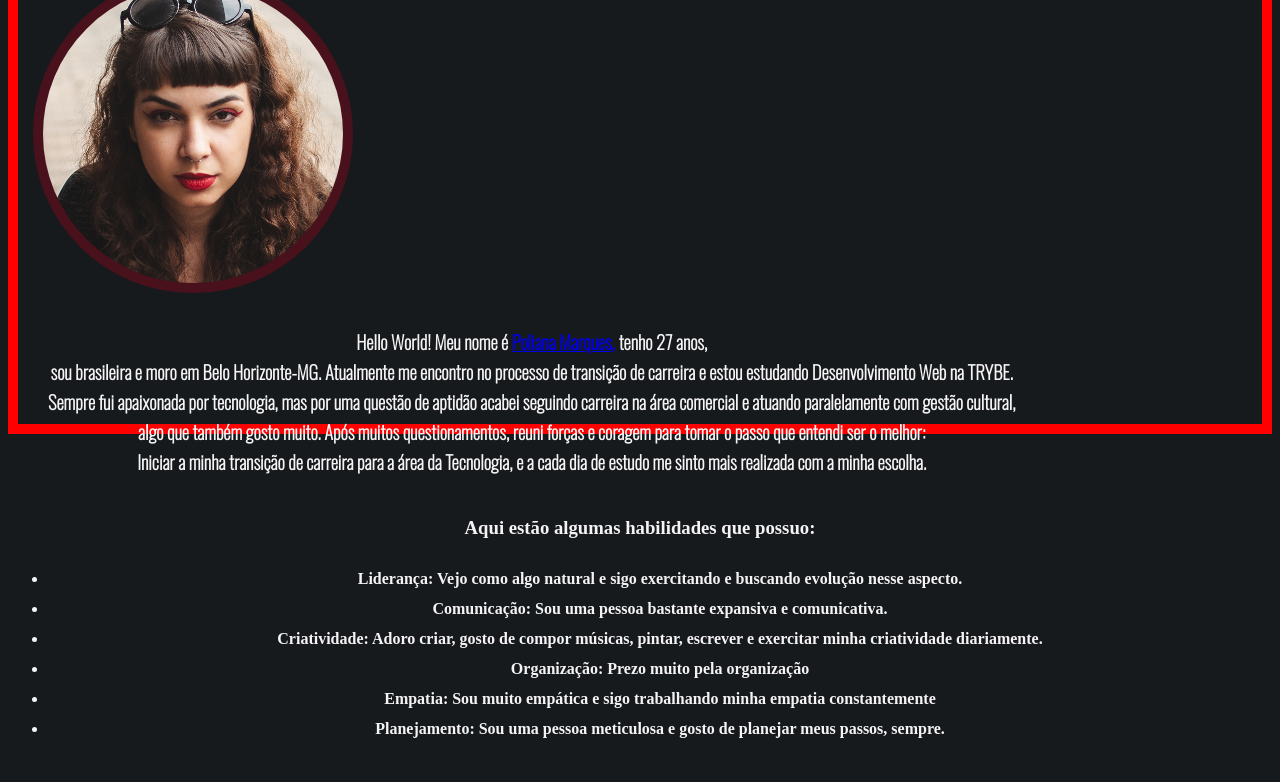
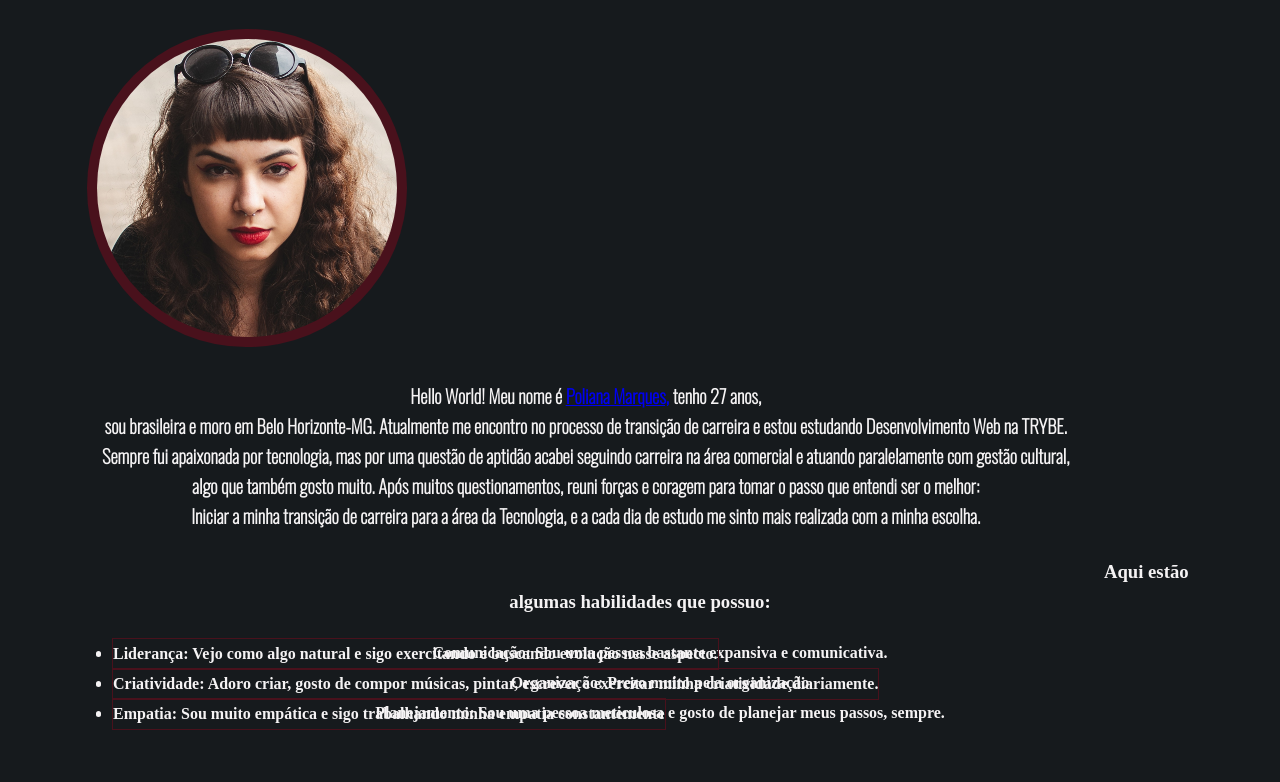
Before and after one commit to polianamarques/polianamarques.github.io, a plain HTML site: page index.html in a window 1280 px wide. Shown: the part 147-929 px from the top of the page. Drawn offline with nearby package versions, Linux system fonts and the light colour scheme.

Commit message:
estilizando itens impares da lista

```diff
--- a/style.css
+++ b/style.css
@@ -3,6 +3,7 @@ body { background-color: #161a1d;
   color:#f5f3f4;
    text-align: center;
    text-shadow: #d3d3d3;
+   padding: 5%;
   }
 
  .picture {
@@ -30,8 +31,7 @@ body { background-color: #161a1d;
     float:left ;
     padding: 15px;
   }
-
-
-  div {
-    border: 5px red solid;
-  }
+   ul li:nth-child(odd) {
+    border: 1px #49111c solid;
+    position:absolute
+   }
```
